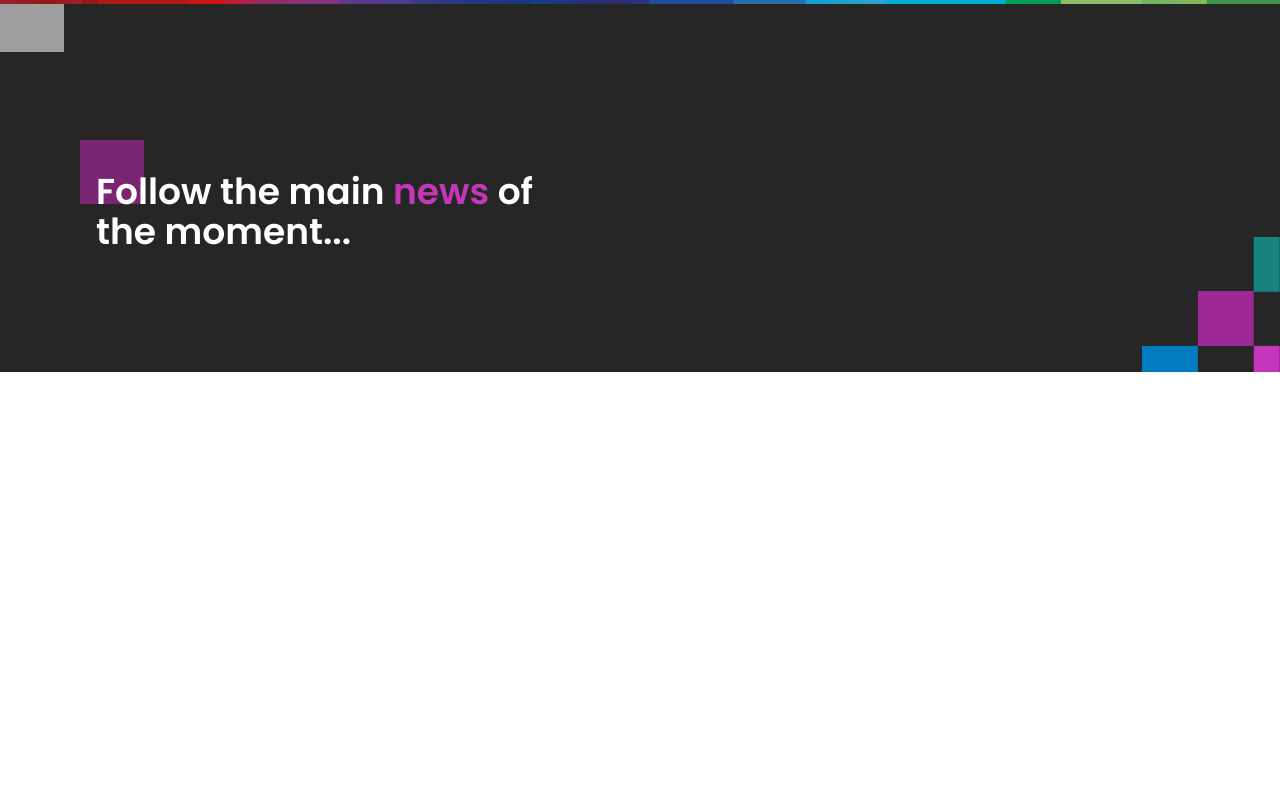
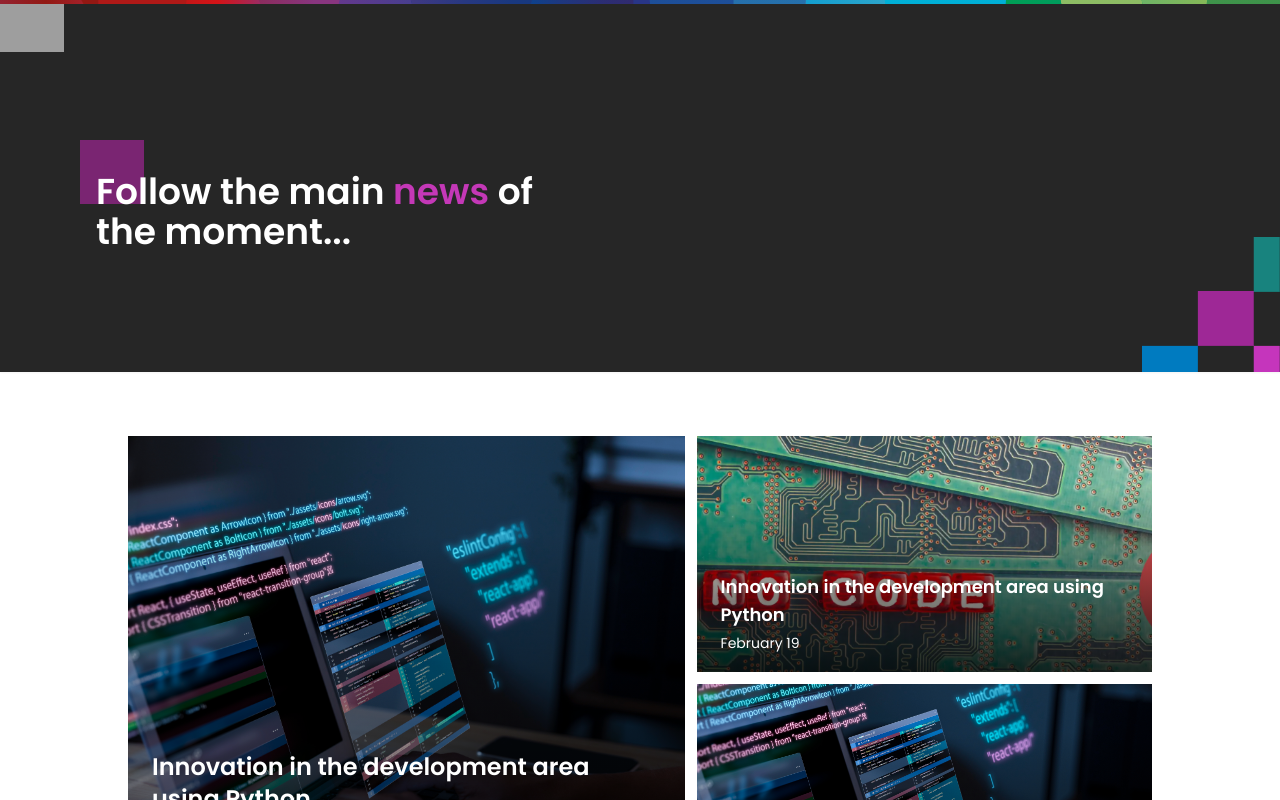
Before and after one commit to BDTechCenter/front-end, a Next.js app: page /testp2 in a window 1280 px wide. Shown: the top 800 px of the page. Built offline with nearby package versions, Linux system fonts and the light colour scheme; grey boxes are pictures that could not be loaded.

Commit message:
feat: news component in home page

```diff
--- a/src/app/testp2/page.tsx
+++ b/src/app/testp2/page.tsx
@@ -1,6 +1,7 @@
 import { Button } from "@/components/ui/button";
 import NavBar from "@/components/base/common/NavBar";
 import TopBanner from "@/components/base/common/TopBanner";
+import MainNewsCardHome from "@/components/base/home/MainNewsCardHome";
 
 export default function testPage2() {
 	return (
@@ -10,6 +11,7 @@ export default function testPage2() {
 				Follow the main <span className="text-bdlightpurple">news</span> of the
 				moment...
 			</TopBanner>
+			<MainNewsCardHome/>
 		</main>
 	);
 }
--- a/src/components/base/home/MainNewsCardHome.tsx
+++ b/src/components/base/home/MainNewsCardHome.tsx
@@ -2,7 +2,7 @@ import { Button } from "@/components/ui/button";
 import NewsCardHome from "./NewsCardHome";
 import ImageError from "../introduction/ImageError";
 
-export default function MeanNewsCardHome() {
+export default function MainNewsCardHome() {
 	const newsList = newsPage.newsList;
 	const newsButton = newsPage.newsButton;
 	const newsError = newsPage.newsError;
@@ -36,7 +36,23 @@ export const newsPage = {
 	newsButton: {
 		text: "Read More",
 	},
-	newsList: [],
+	newsList: [
+		{
+			img: "/imgNews2.png",
+			text: "Innovation in the development area using Python",
+			data: "February 19"
+		},
+		{
+			img: "/imgNews.png",
+			text: "Innovation in the development area using Python",
+			data: "February 19"
+		},
+		{
+			img: "/imgNews2.png",
+			text: "Innovation in the development area using Python",
+			data: "February 19"
+		}
+	],
 	newsError: {
 		text: "Top news not found",
 		img: "/noNews.gif",
```
